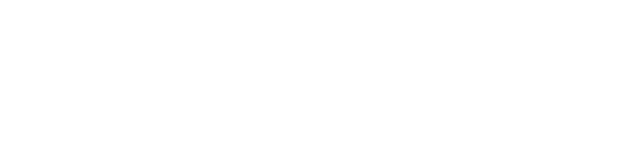
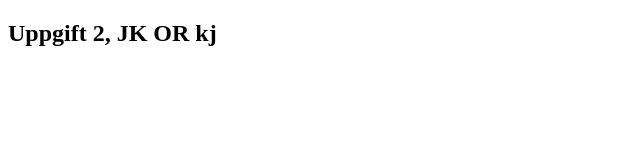
Before and after one commit to Julius011/DemoWebsite, a plain HTML site: page index.html in a window 1280 px wide. Shown: the whole page, without its empty margins (0-640 px from the left). Drawn offline with Linux system fonts and the light colour scheme.

Commit message:
Added header text

```diff
--- a/index.html
+++ b/index.html
@@ -8,7 +8,7 @@
 </head>
 <body>
     <div class="header">
-
+        <h2>Uppgift 2, JK OR kj</h2>
     </div>
     <div class="grid">
 
```
